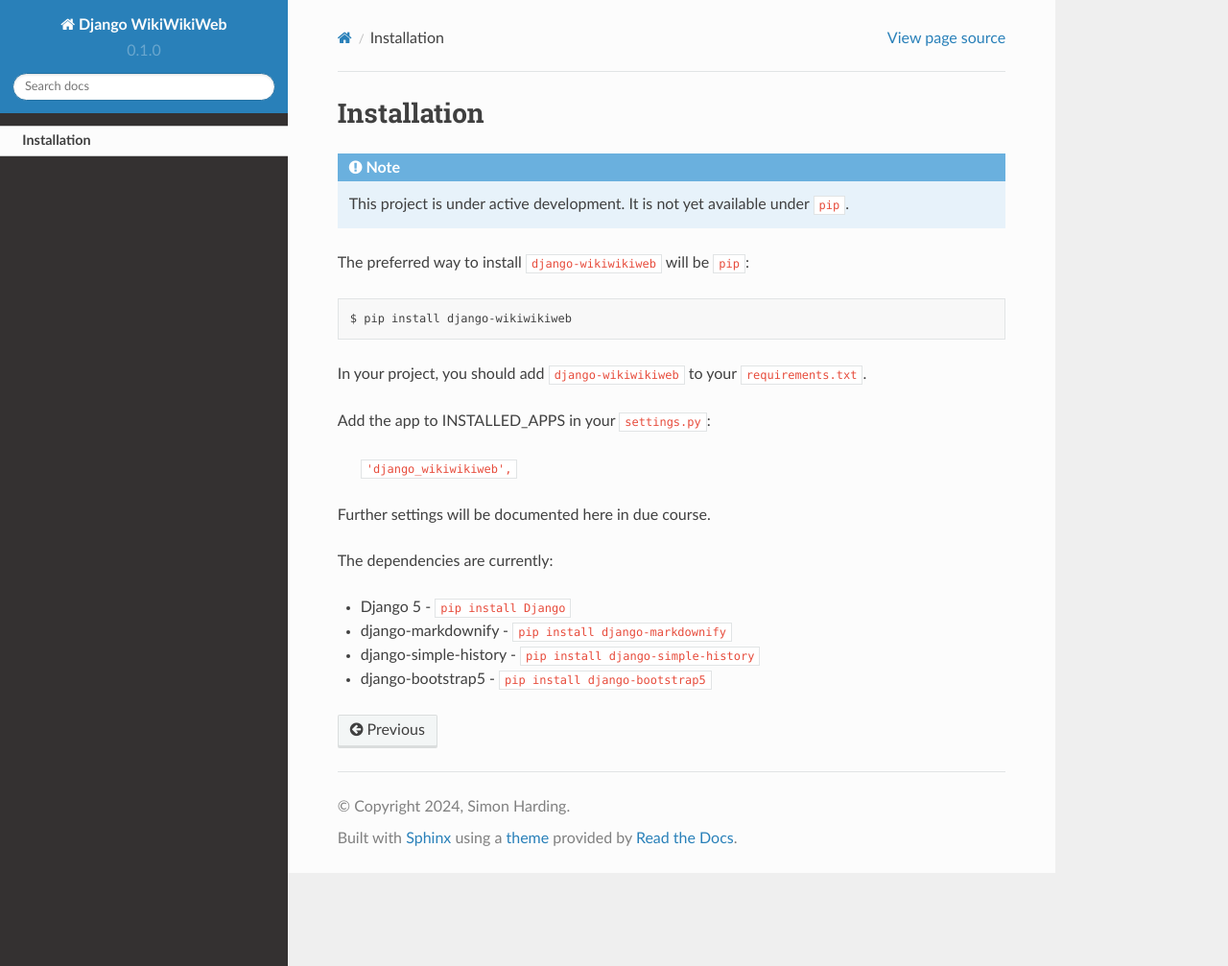
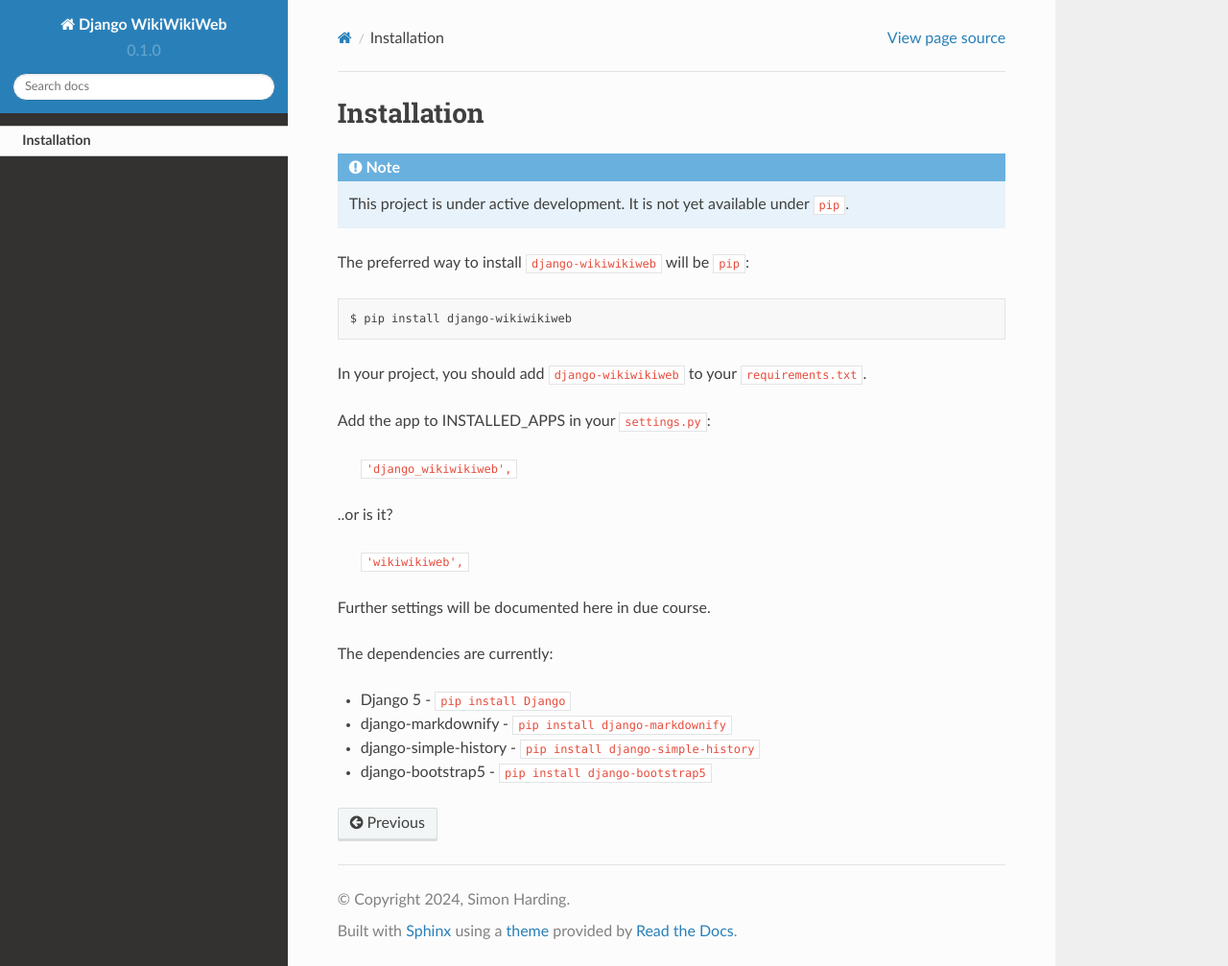
Before and after one commit to simonharris/django-wikiwikiweb, a Sphinx documentation site: the page built from docs/source/installation.rst, in a window 1280 px wide and 1007 px high. Shown: the whole window at 96% size. Built offline with Sphinx 7.4.7 and the Read the Docs theme 2.0.0, drawn with Linux system fonts in a browser that asks for light colours.

```diff
--- a/docs/source/installation.rst
+++ b/docs/source/installation.rst
@@ -18,6 +18,10 @@ Add the app to INSTALLED_APPS in your ``settings.py``:
 
    ``'django_wikiwikiweb',``
 
+..or is it?
+
+    ``'wikiwikiweb',``
+
 Further settings will be documented here in due course.
 
 
```
